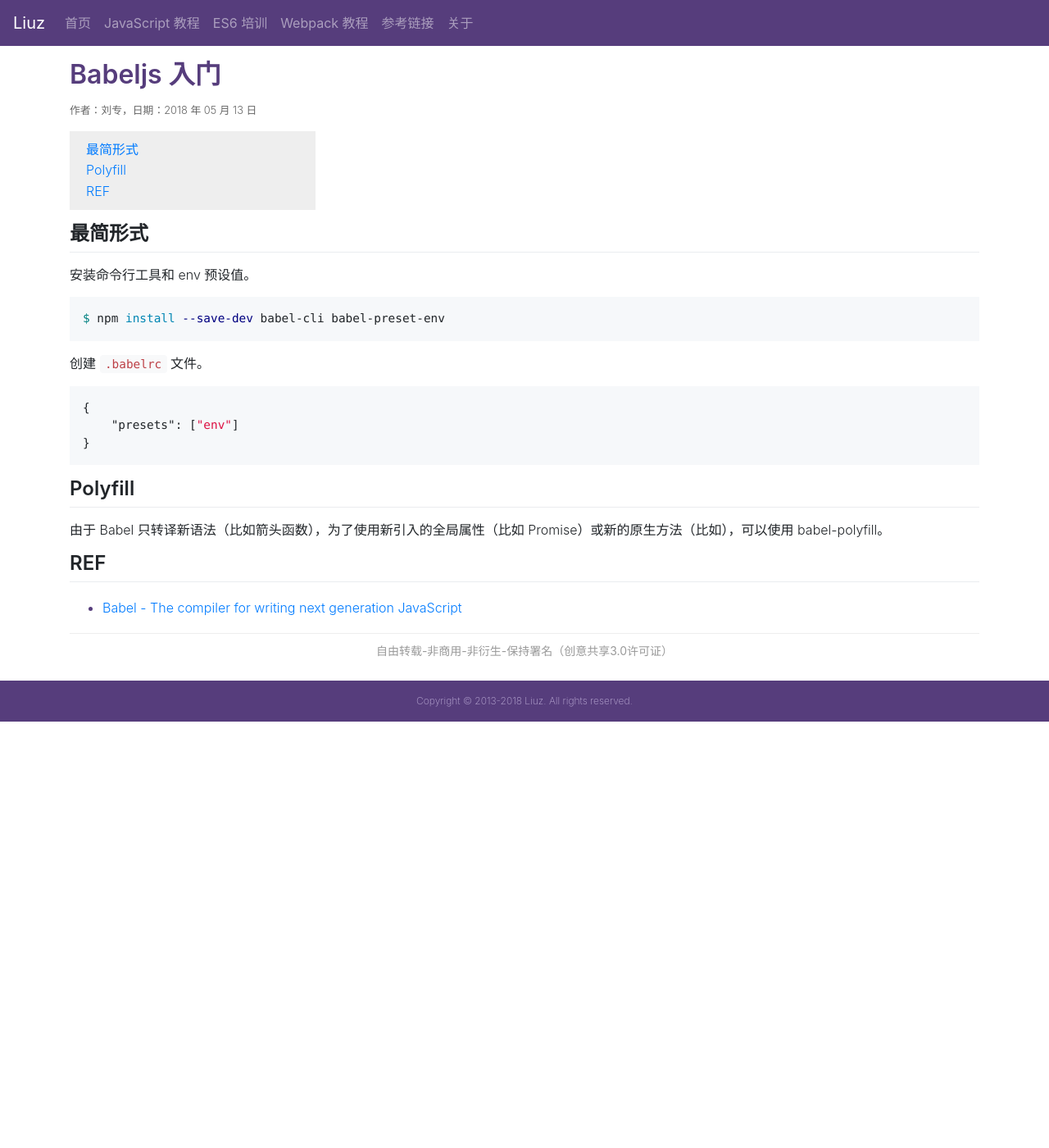
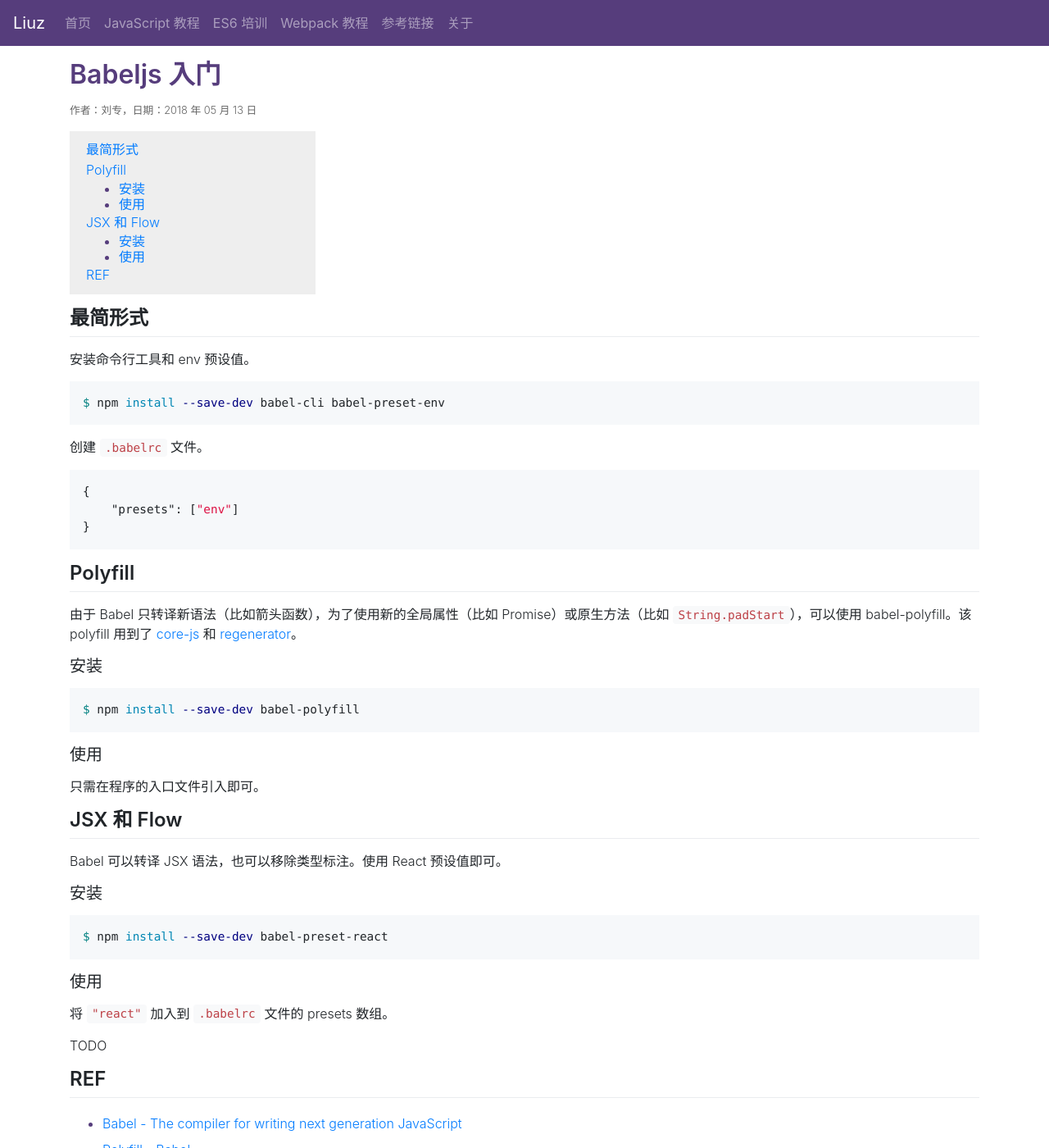
Before and after one commit to liuzhuan/liuzhuan.github.io, a Jekyll site: the page built from _posts/2018-05-13-babeljs-primer.md, in a window 1280 px wide and 1400 px high. Shown: the whole window at 82% size. Built offline with Jekyll 4.4.1, drawn with Linux system fonts in a browser that asks for light colours; nearby versions of some CDN libraries; comment, search, counter and statistics services are not loaded.

Commit message:
updating babel content

````diff
--- a/_posts/2018-05-13-babeljs-primer.md
+++ b/_posts/2018-05-13-babeljs-primer.md
@@ -25,10 +25,40 @@ $ npm install --save-dev babel-cli babel-preset-env
 
 ## Polyfill
 
-由于 Babel 只转译新语法（比如箭头函数），为了使用新引入的全局属性（比如 Promise）或新的原生方法（比如），可以使用 babel-polyfill。
+由于 Babel 只转译新语法（比如箭头函数），为了使用新的全局属性（比如 Promise）或原生方法（比如 `String.padStart`），可以使用 babel-polyfill。该 polyfill 用到了 [core-js][core-js] 和 [regenerator][regenerator]。
+
+### 安装
+
+```sh
+$ npm install --save-dev babel-polyfill
+```
+
+### 使用
+
+只需在程序的入口文件引入即可。
+
+## JSX 和 Flow
+
+Babel 可以转译 JSX 语法，也可以移除类型标注。使用 React 预设值即可。
+
+### 安装
+
+```sh
+$ npm install --save-dev babel-preset-react
+```
+
+### 使用
+
+将 `"react"` 加入到 `.babelrc` 文件的 presets 数组。
+
+TODO
 
 ## REF
 
 - [Babel - The compiler for writing next generation JavaScript][home]
+- [Polyfill - Babel][polyfill-usage]
 
 [home]: https://babeljs.io/
+[core-js]: https://github.com/zloirock/core-js
+[regenerator]: https://facebook.github.io/regenerator/
+[polyfill-usage]: https://babeljs.io/docs/usage/polyfill
````
